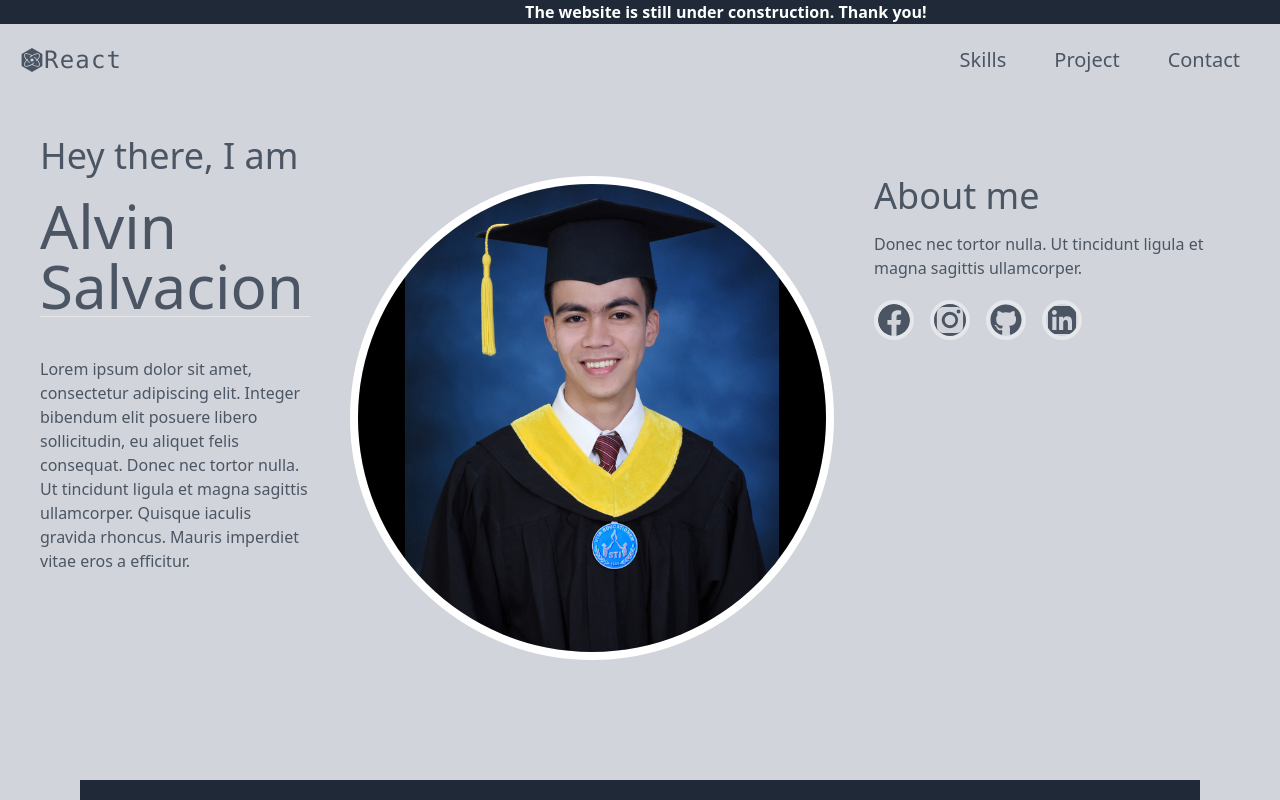
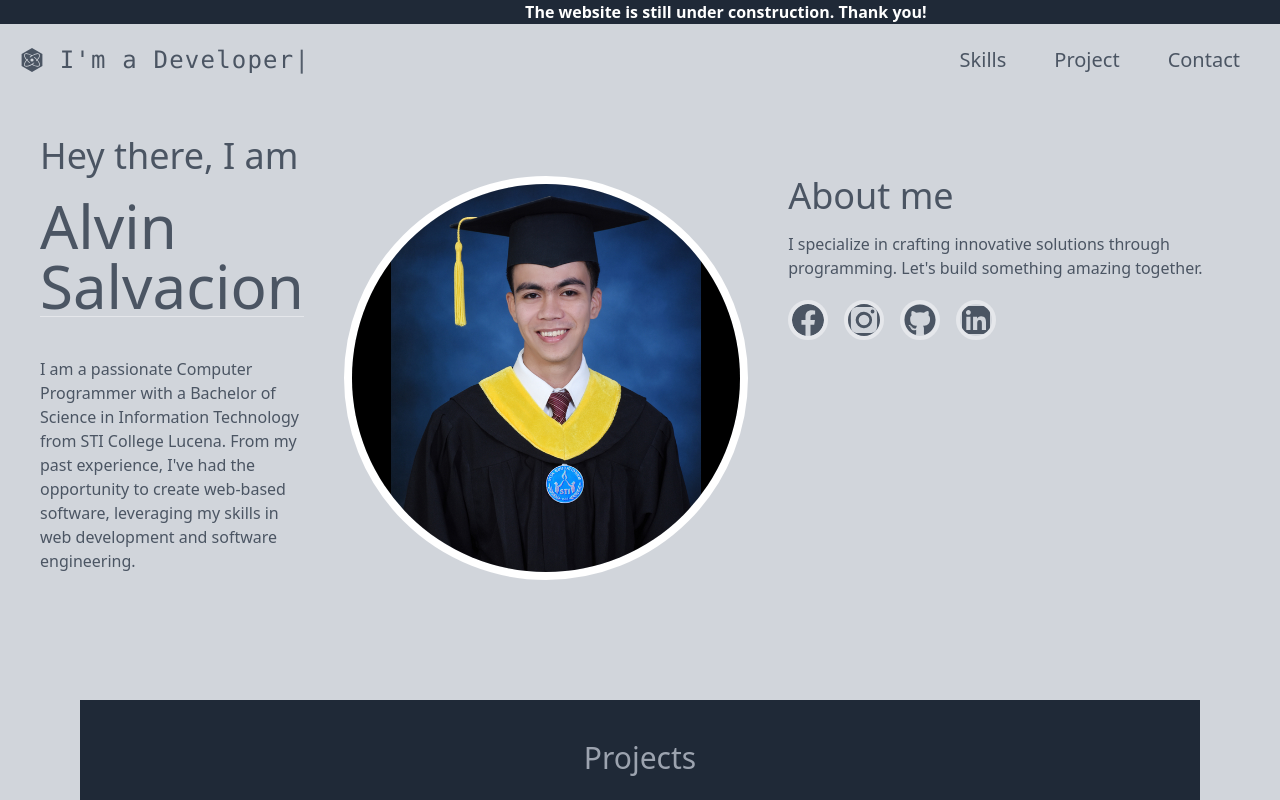
Before and after one commit to Tolitz1/webPortfolio, a React (Vite) app: page / in a window 1280 px wide. Shown: the top 800 px of the page. Built offline with nearby package versions, Linux system fonts and the light colour scheme.

Commit message:
commited

```diff
--- a/src/components/hero.jsx
+++ b/src/components/hero.jsx
@@ -9,7 +9,7 @@ const hero = () => {
                 <h1 className="text-6xl">Alvin Salvacion</h1>
                 <hr />
                 <p className="mt-10 text-gray-600 font-sans">
-                Lorem ipsum dolor sit amet, consectetur adipiscing elit. Integer bibendum elit posuere libero sollicitudin, eu aliquet felis consequat. Donec nec tortor nulla. Ut tincidunt ligula et magna sagittis ullamcorper. Quisque iaculis gravida rhoncus. Mauris imperdiet vitae eros a efficitur.
+                I am a passionate Computer Programmer with a Bachelor of Science in Information Technology from STI College Lucena. From my past experience, I've had the opportunity to create web-based software, leveraging my skills in web development and software engineering.
                 </p>
             </div>
             <div className="w-1/3 item-center ssm:w-fit">
@@ -18,7 +18,7 @@ const hero = () => {
             <div className="w-1/3 ssm:w-fit">
                 <p className="text-4xl mb-4">About me</p>
                 <p className="text-gray-600">
-                Donec nec tortor nulla. Ut tincidunt ligula et magna sagittis ullamcorper.
+                I specialize in crafting innovative solutions through programming. Let's build something amazing together.
                 </p>
                 {/* <button className="bg-white text-gray-600 px-10 py-2 my-3 rounded-full hover:bg-gray-600 hover:text-white">
                     Show More...
--- a/src/components/maintenance.css
+++ b/src/components/maintenance.css
@@ -24,3 +24,12 @@
       animation: moveText 10s linear infinite;
     }
   }
+  @keyframes blink {
+    0% { opacity: 1; }
+    50% { opacity: 0; }
+    100% { opacity: 1; }
+  }
+
+  .blink {
+    animation: blink 1s infinite; /* Adjust timing as needed */
+  }
--- a/src/components/nav.jsx
+++ b/src/components/nav.jsx
@@ -22,7 +22,7 @@ const nav = () => {
 
         <div className="flex items-center justify-between p-5 lg:flex-row">
             <div>
-                <a href="#" className="text-gray-600 font-mono text-2xl tracking-wider flex items-center"> <SiPreact/>React</a>
+                <a href="#" className="text-gray-600 font-mono text-2xl tracking-wider flex items-center"> <SiPreact/><p>&nbsp;I'm a Developer<span class="blink">|</span></p></a>
             </div>
             <div className="space-x-4">
                 <div className="ssm:hidden lg:block space-x-2">
```
